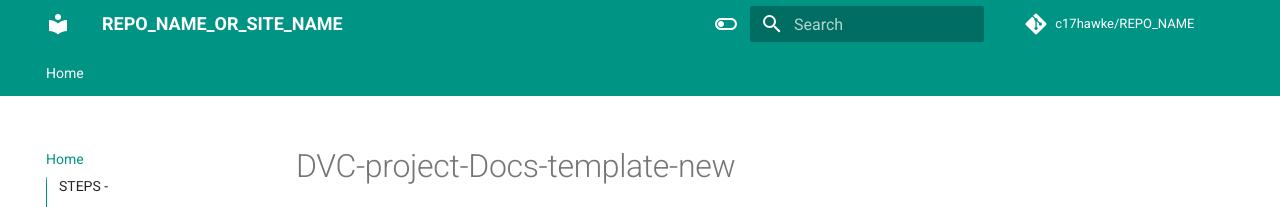
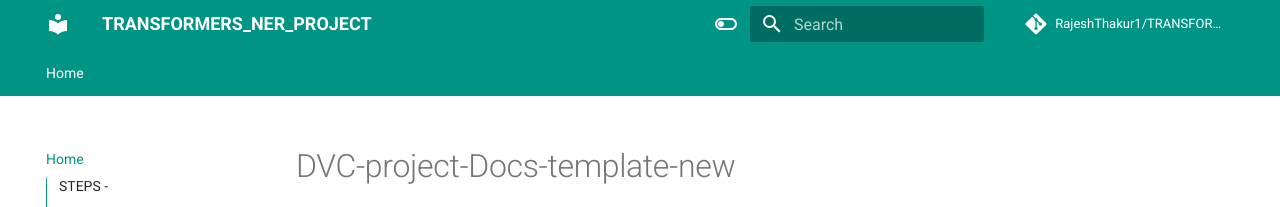
Before and after one commit to RajeshThakur1/TRANSFORMERS_NER_PROJECT, an MkDocs documentation site: the page built from docs/index.md, in a window 1280 px wide. Shown: the top 207 px of the page. Built offline with MkDocs 1.6.1 and Material for MkDocs 9.7.7, drawn with Linux system fonts in a browser that asks for light colours; comment, search, counter and statistics services are not loaded.

Commit message:
first commit

```diff
--- a/mkdocs.yml
+++ b/mkdocs.yml
@@ -1,16 +1,16 @@
 # Project information
-site_name: REPO_NAME_OR_SITE_NAME
+site_name: TRANSFORMERS_NER_PROJECT
 # defeine TOC or order of website-
 nav:
   - Home: index.md
 
-site_author: Sunny Bhaveen Chandra
+site_author: Rajesh Thakur
 site_description: >-
   DESCRIPTION
 
 # Repository
-repo_name: c17hawke/REPO_NAME
-repo_url: https://github.com/c17hawke/REPO_NAME
+repo_name: RajeshThakur1/TRANSFORMERS_NER_PROJECT
+repo_url: https://github.com/RajeshThakur1/TRANSFORMERS_NER_PROJECT
 
 # Configuration
 theme:
```
